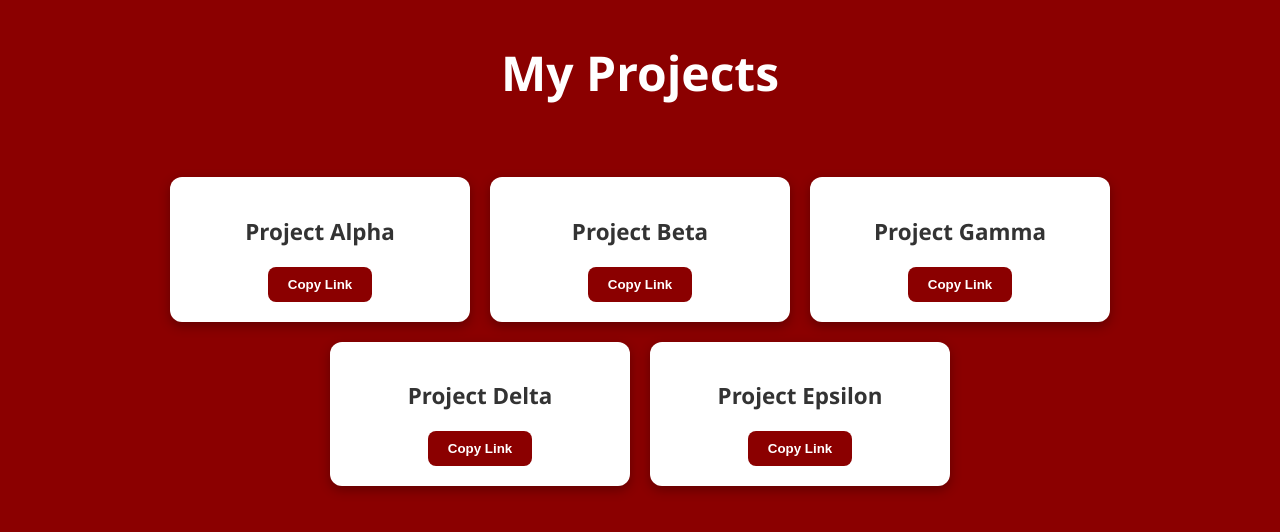
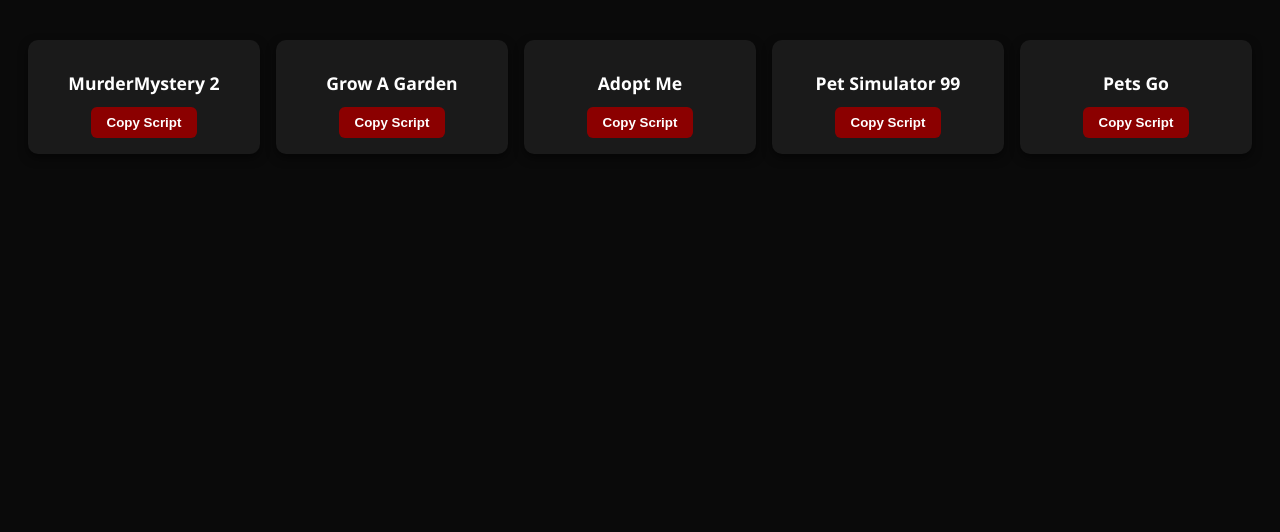
Before and after one commit to 911shift/911shift.github.io, a plain HTML site: page index.html in a window 1280 px wide. Drawn offline with Linux system fonts and the light colour scheme.

Commit message:
Update index.html

```diff
--- a/index.html
+++ b/index.html
@@ -3,37 +3,31 @@
 <head>
   <meta charset="UTF-8" />
   <meta name="viewport" content="width=device-width, initial-scale=1.0"/>
-  <title>Copy Projects</title>
+  <title>Script Copy Cards</title>
   <style>
     body {
       margin: 0;
       padding: 0;
+      background-color: #0a0a0a; /* 深黑背景 */
       font-family: 'Segoe UI', sans-serif;
-      background-color: #8B0000;
       color: #fff;
-    }
-
-    h1 {
-      text-align: center;
-      margin-top: 40px;
-      font-size: 3em;
     }
 
     .container {
       display: flex;
       flex-wrap: wrap;
       justify-content: center;
-      padding: 40px;
-      gap: 20px;
+      padding: 40px 20px;
+      gap: 16px;
     }
 
     .card {
-      background-color: #fff;
-      color: #333;
-      border-radius: 12px;
-      box-shadow: 0 4px 12px rgba(0,0,0,0.3);
-      width: 260px;
-      padding: 20px;
+      background-color: #1a1a1a;
+      color: #fff;
+      border-radius: 10px;
+      box-shadow: 0 4px 10px rgba(0,0,0,0.5);
+      width: 200px;
+      padding: 16px;
       text-align: center;
       transition: transform 0.2s ease;
     }
@@ -43,16 +37,16 @@
     }
 
     .card h2 {
-      font-size: 1.4em;
-      margin-bottom: 20px;
+      font-size: 1.1em;
+      margin-bottom: 12px;
     }
 
     .card button {
       background-color: #8B0000;
       color: #fff;
       border: none;
-      padding: 10px 20px;
-      border-radius: 8px;
+      padding: 8px 16px;
+      border-radius: 6px;
       font-weight: bold;
       cursor: pointer;
       transition: background 0.2s ease;
@@ -70,27 +64,26 @@
   </style>
 </head>
 <body>
-  <h1>My Projects</h1>
   <div class="container">
     <div class="card">
-      <h2>Project Alpha</h2>
-      <button onclick="copyToClipboard('https://github.com/yourname/project-alpha', this)">Copy Link</button>
+      <h2>MurderMystery 2</h2>
+      <button onclick="copyToClipboard('Script for MurderMystery 2', this)">Copy Script</button>
     </div>
     <div class="card">
-      <h2>Project Beta</h2>
-      <button onclick="copyToClipboard('https://github.com/yourname/project-beta', this)">Copy Link</button>
+      <h2>Grow A Garden</h2>
+      <button onclick="copyToClipboard('Script for Grow A Garden', this)">Copy Script</button>
     </div>
     <div class="card">
-      <h2>Project Gamma</h2>
-      <button onclick="copyToClipboard('https://github.com/yourname/project-gamma', this)">Copy Link</button>
+      <h2>Adopt Me</h2>
+      <button onclick="copyToClipboard('Script for Adopt Me', this)">Copy Script</button>
     </div>
     <div class="card">
-      <h2>Project Delta</h2>
-      <button onclick="copyToClipboard('https://github.com/yourname/project-delta', this)">Copy Link</button>
+      <h2>Pet Simulator 99</h2>
+      <button onclick="copyToClipboard('Script for Pet Simulator 99', this)">Copy Script</button>
     </div>
     <div class="card">
-      <h2>Project Epsilon</h2>
-      <button onclick="copyToClipboard('https://github.com/yourname/project-epsilon', this)">Copy Link</button>
+      <h2>Pets Go</h2>
+      <button onclick="copyToClipboard('Script for Pets Go', this)">Copy Script</button>
     </div>
   </div>
 
```
